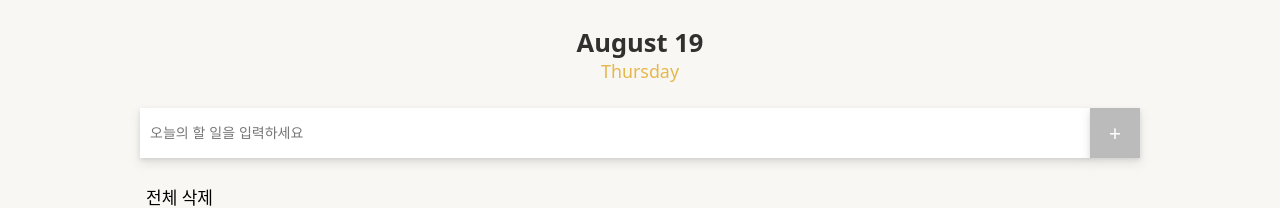
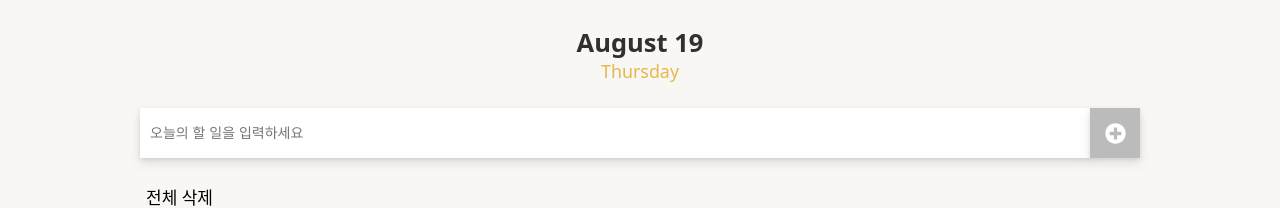
Before and after one commit to juhyoju/todo-list, a React (Create React App) app: page / in a window 1280 px wide. Shown: the top 208 px of the page. Built offline with nearby package versions, Linux system fonts and the light colour scheme; a web font is replaced by a local one.

Commit message:
update FontAwesome Icon

```diff
--- a/src/components/TodoInput/TodoInput.js
+++ b/src/components/TodoInput/TodoInput.js
@@ -1,4 +1,7 @@
 import React from 'react'
+import { FontAwesomeIcon } from '@fortawesome/react-fontawesome'
+import { faPlusCircle } from '@fortawesome/free-solid-svg-icons'
+
 import useTodoInput from './useTodoInput'
 import {
     TodoInputWrap,
@@ -20,7 +23,9 @@ const TodoInput = ({ setTodos, todos }) => {
                     placeholder='오늘의 할 일을 입력하세요'
                     onKeyPress={onKeyPress}
                 />
-                <TodoSaveButton onClick={onAddTodo}>+</TodoSaveButton>
+                <TodoSaveButton>
+                    <FontAwesomeIcon icon={faPlusCircle} onClick={onAddTodo} />
+                </TodoSaveButton>
             </TodoInputWrap>
 
             <TodoAllDeleteButton onClick={onDeleteAll}>
--- a/src/components/TodoItem/TodoItem.js
+++ b/src/components/TodoItem/TodoItem.js
@@ -1,6 +1,6 @@
 import React from 'react'
 import { FontAwesomeIcon } from '@fortawesome/react-fontawesome'
-import { faTimes, faEdit } from '@fortawesome/free-solid-svg-icons'
+import { faTimes, faEdit, faCheck } from '@fortawesome/free-solid-svg-icons'
 import { TodoList, TodoText, TodoAction, TodoEditInput } from './TodoItemStyle'
 
 import useTodoItem from './useTodoItem'
@@ -35,8 +35,11 @@ const TodoItem = ({ todo: { id, todo, isDone }, setTodos, todos }) => {
 
             <span>
                 {editTodo ? (
-                    <TodoAction onClick={() => onClickSubmitButton(id)}>
-                        ✅
+                    <TodoAction>
+                        <FontAwesomeIcon
+                            icon={faCheck}
+                            onClick={() => onClickSubmitButton(id)}
+                        />
                     </TodoAction>
                 ) : (
                     <TodoAction>
```
